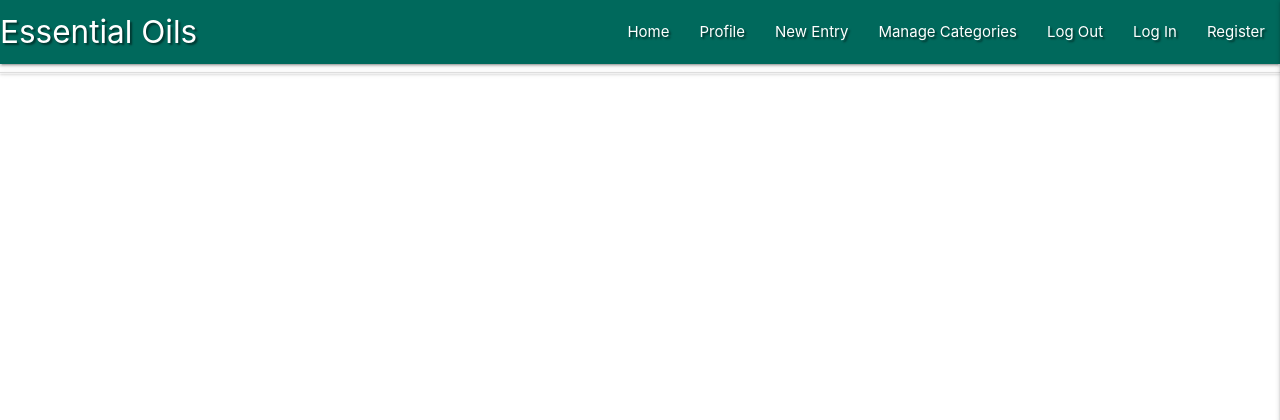
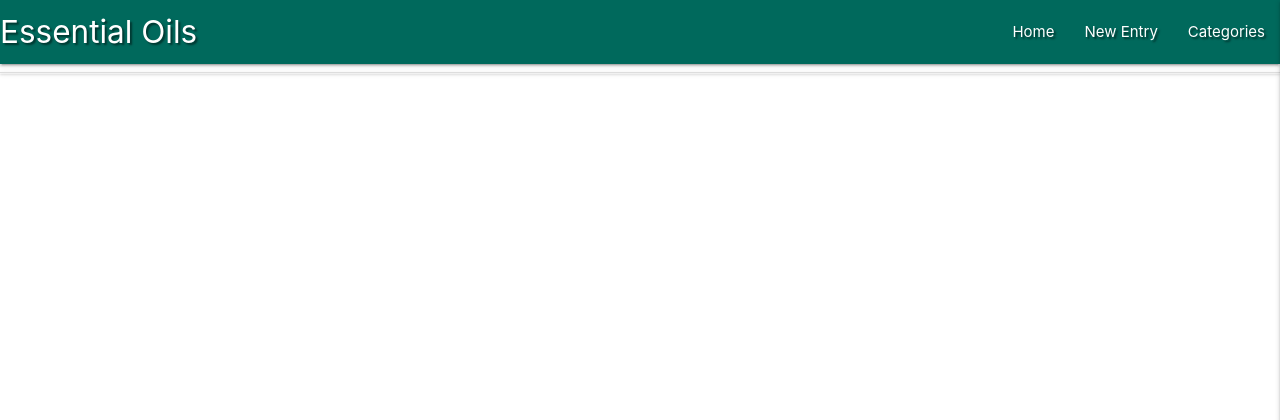
Before and after one commit to Code-Institute-Submissions/EssentialOilsDatabase, a Flask app: page / in a window 1280 px wide. Shown: the top 420 px of the page. Run offline with Flask 2, Linux system fonts and the light colour scheme; data that the repository does not hold is empty; some libraries are stand-ins or nearby versions.

Commit message:
create add_oils template

```diff
--- a/app.py
+++ b/app.py
@@ -27,6 +27,9 @@ def get_essentialoils():
         "essentialoils.html", essentialoils = essentialoils)
 #check to make sure variation between essential_oils database and other essentialoils without _ are ok
 
+@app.route("/add_oils")
+def add_oils():
+        return render_template("add_oils.html")
 
 if __name__ == "__main__":
     app.run(host=os.environ.get("IP"),
--- a/templates/base.html
+++ b/templates/base.html
@@ -20,12 +20,8 @@
             <a href="#" data-target="mobile-demo" class="sidenav-trigger right"><i class="fas fa-bars"></i></a>    <!--   menu bars not working properly, come back to this!!        -->
             <ul class="right hide-on-med-and-down">
                 <li><a href="{{url_for('get_essentialoils') }}">Home</a></li>
-                <li><a href="#">Profile</a></li>
-                <li><a href="#">New Entry</a></li>
-                <li><a href="#">Manage Categories</a></li>
-                <li><a href="#">Log Out</a></li>
-                <li><a href="#">Log In</a></li>
-                <li><a href="#">Register</a></li>
+                <li><a href="{{url_for('add_oils') }}">New Entry</a></li>
+                <li><a href="#">Categories</a></li>
             </ul>
             </div>
         </nav>
@@ -34,12 +30,8 @@
         <ul class="sidenav" id="mobile-demo">
                 <li><h4 class="center-align light-blue-text text-darken-4">Essential Oils</h4></li>
                 <li><a href="{{url_for('get_essentialoils') }}">Home</a></li>
-                <li><a href="#">Profile</a></li>
-                <li><a href="#">New Entry</a></li>
-                <li><a href="#">Manage Categories</a></li>
-                <li><a href="#">Log Out</a></li>
-                <li><a href="#">Log In</a></li>
-                <li><a href="#">Register</a></li>
+                <li><a href="{{url_for('add_oils') }}">New Entry</a></li>
+                <li><a href="#">Categories</a></li>
         </ul>
     </header>
 
```
Also changed, not shown: templates/add_oils.html (added, +23 -0 lines).
